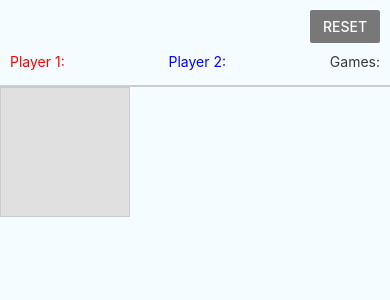
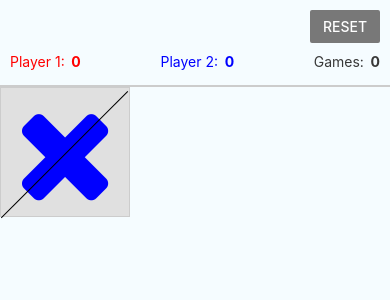
Before and after one commit to matheusjkweber/TicTaeToe, a React Native app: screen / in a window 390 px wide. Shown: the top 300 px of the page. Built offline with nearby package versions, Linux system fonts and the light colour scheme.

Commit message:
Add field component

```diff
--- a/package.json
+++ b/package.json
@@ -9,6 +9,7 @@
   "dependencies": {
     "react": "16.8.3",
     "react-native": "0.59.9",
+    "react-native-vector-icons": "^6.5.0",
     "react-redux": "^7.1.0",
     "redux": "^4.0.1"
   },
--- a/src/components/Field.js
+++ b/src/components/Field.js
@@ -5,6 +5,7 @@ import {
         StyleSheet
 } from 'react-native'
 import common from './../style/common'
+import Icon from 'react-native-vector-icons/FontAwesome'
 
 export default props => {
     let style = null
@@ -20,20 +21,29 @@ export default props => {
         diagonalOrientation = {transform: [{rotate: '-45deg'}]};
     }
 
+    let fieldValue = null
+
+    if(props.fieldValue === 'player1') {
+        fieldValue = <Icon name="circle-thin" size={common.sizes.fieldSize} color={common.colors.player1Color} />
+    } else if(props.fieldValue === 'player2') {
+        fieldValue = <Icon name="times" size={common.sizes.fieldSize} color={common.colors.player2Color} />
+    }
+
     return (
         <View style={styles.container}>
+            <View style={[styles.fieldValue]}>
+                {fieldValue}
+            </View>
             <View style={[style, diagonalOrientation]} />
-            <View>
 
-            </View>
         </View>
     )
 }
 
 const styles = StyleSheet.create({
     container: {
-        width: Dimensions.get('window').width / 3,
-        height: Dimensions.get('window').width / 3,
+        width: common.sizes.fieldSize,
+        height: common.sizes.fieldSize,
         borderWidth: 1,
         backgroundColor: '#E0E0E0',
         borderColor: common.colors.borderColor
@@ -42,14 +52,18 @@ const styles = StyleSheet.create({
         height: 1,
         borderBottomColor: 'black',
         borderBottomWidth: 1,
-        marginTop: '50%'
+        marginTop: '-50%'
     },
     diagonalLine: {
         height: 1,
         borderBottomColor: 'black',
         borderBottomWidth: 1,
-        marginTop: '50%',
+        marginTop: '-50%',
         width: '140%',
         left: '-20%'
+    },
+    fieldValue: {
+        alignItems: 'center',
+        justifyContent: 'center',
     }
 })
--- a/src/components/Game.js
+++ b/src/components/Game.js
@@ -11,7 +11,7 @@ export default props => {
     return (
         <View style={styles.mainContainer}>
             <Header />
-            <Field />
+            <Field fieldValue="player2" rightToLeftDiagonal/>
         </View>
     )
 }
--- a/src/components/Header.js
+++ b/src/components/Header.js
@@ -18,17 +18,17 @@ export default props => {
             <View style={styles.board}>
                 <Text style={styles.player1Score}>Player 1:
                     <Text style={{fontWeight: 'bold'}}>
-                        {props.player1Score}
+                         {'  '}{props.player1Score || 0}
                     </Text>
                 </Text>
                 <Text style={styles.player2Score}>Player 2:
                     <Text style={{fontWeight: 'bold'}}>
-                        {props.player2Score}
+                        {'  '}{props.player2Score || 0}
                     </Text>
                 </Text>
                 <Text style={styles.gamesScore}>Games:
                     <Text style={{fontWeight: 'bold'}}>
-                        {props.numberOfGames}
+                        {'  '}{props.numberOfGames || 0}
                     </Text>
                 </Text>
             </View>
--- a/src/style/common.js
+++ b/src/style/common.js
@@ -1,3 +1,5 @@
+import { Dimensions } from 'react-native'
+
 export default {
     colors: {
         buttonDefault: '#787878',
@@ -5,5 +7,8 @@ export default {
         player2Color: 'blue',
         neutralColor: '#383838',
         borderColor: '#CCC'
+    },
+    sizes: {
+        fieldSize: Dimensions.get('window').width / 3
     }
 }
```
Also changed, not shown: 21 other files (tests, documents, lock files or other folders).
